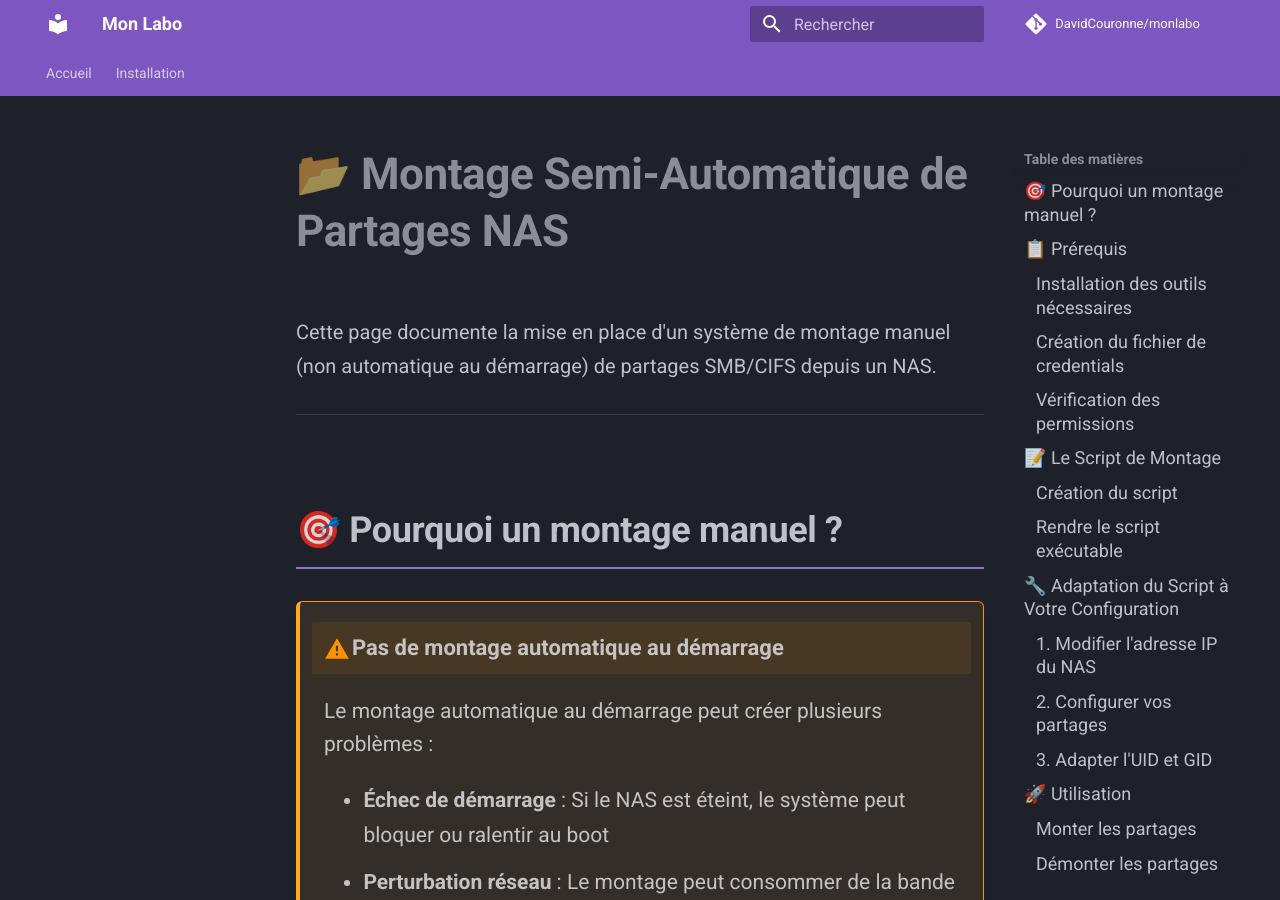
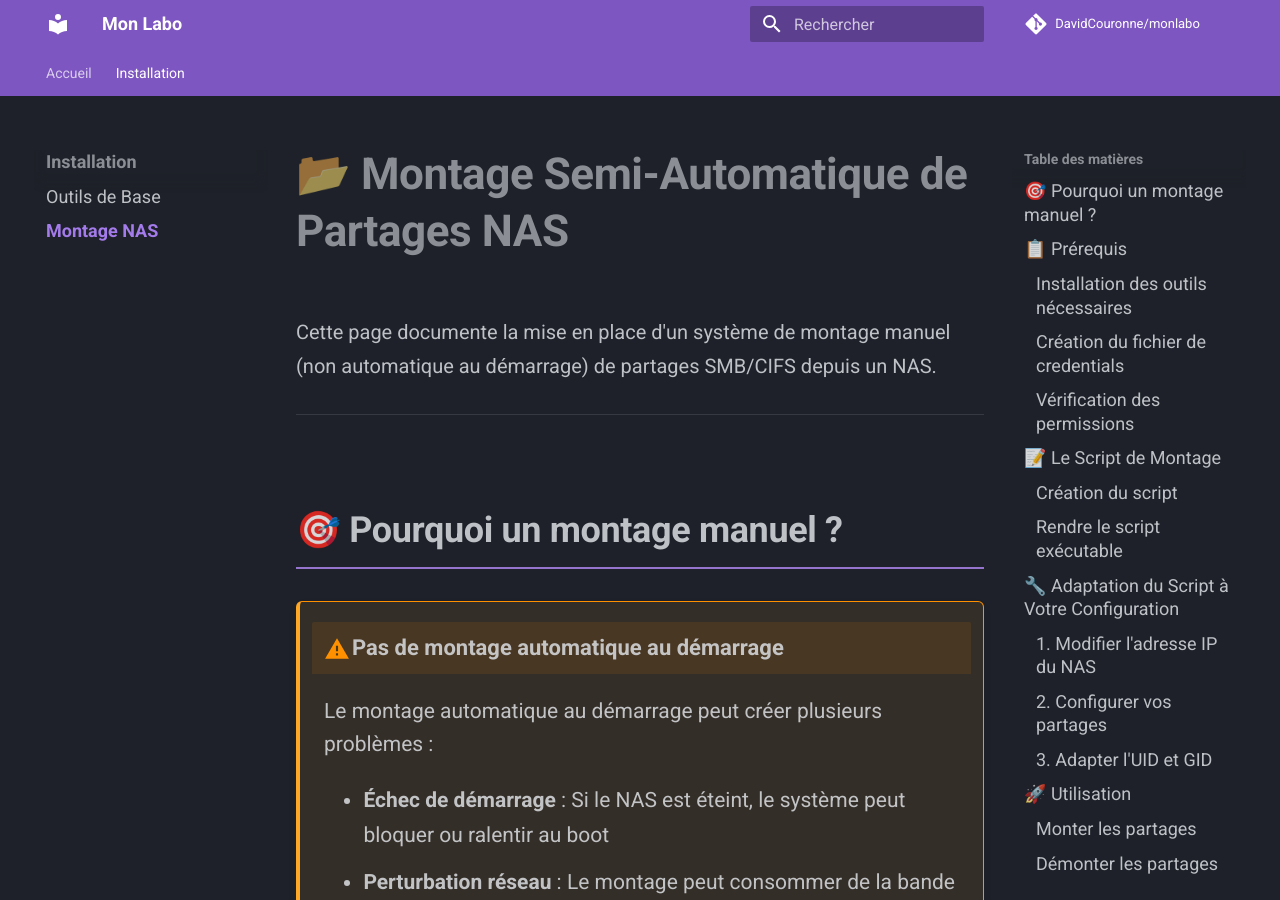
Before and after one commit to DavidCouronne/monlabo, an MkDocs documentation site: the page built from docs/installation/montage-nas.md, in a window 1280 px wide and 900 px high. Built offline with MkDocs 1.6.1 and Material for MkDocs 9.7.7, drawn with Linux system fonts in a browser that asks for light colours; comment, search, counter and statistics services are not loaded.

Commit message:
Update mkdocs.yml

```diff
--- a/mkdocs.yml
+++ b/mkdocs.yml
@@ -43,6 +43,7 @@ nav:
   - Accueil: index.md
   - Installation:
     - Outils de Base: installation/outils-base.md
+    - Montage NAS: installation/montage-nas.md
 
 # Extensions Markdown
 markdown_extensions:
```
